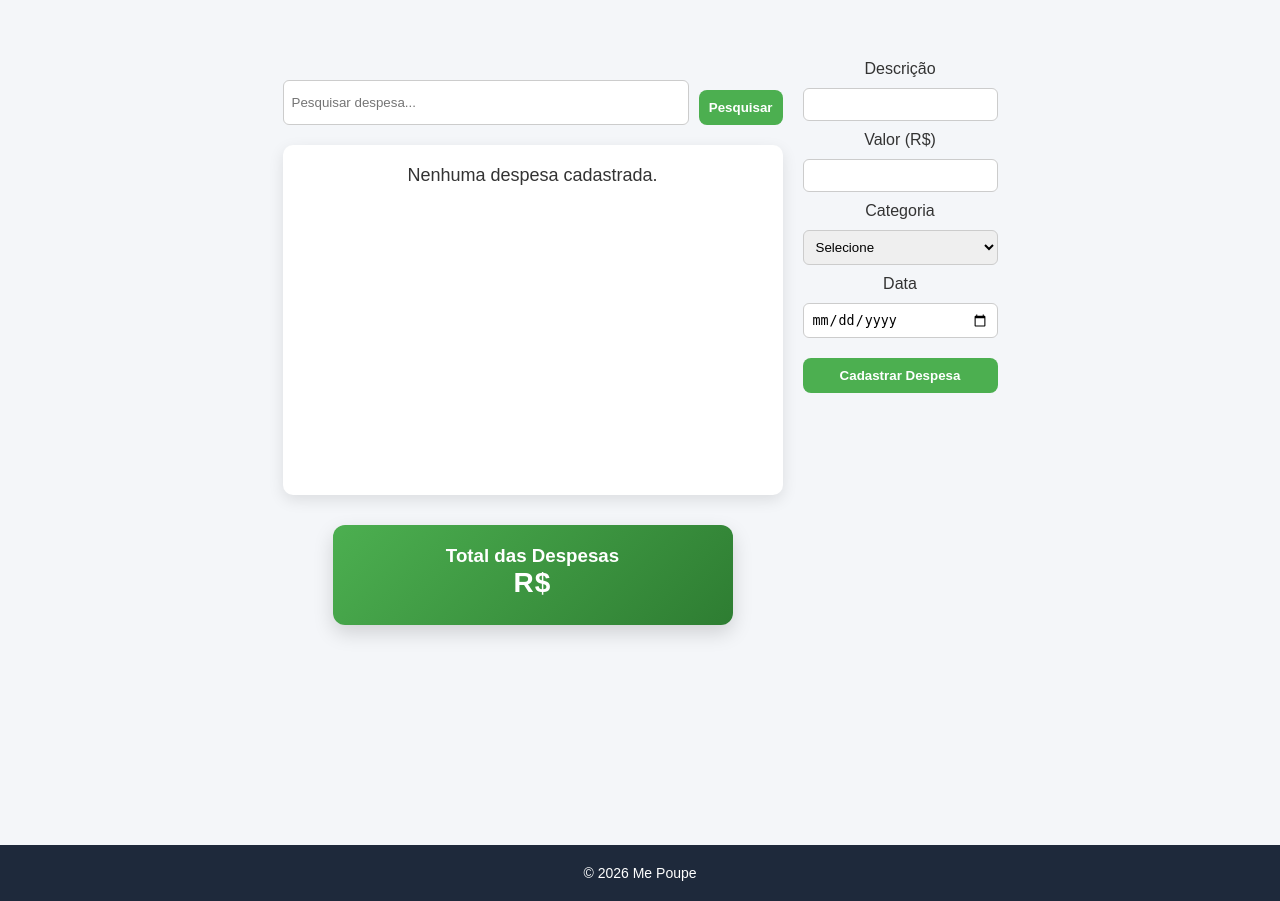
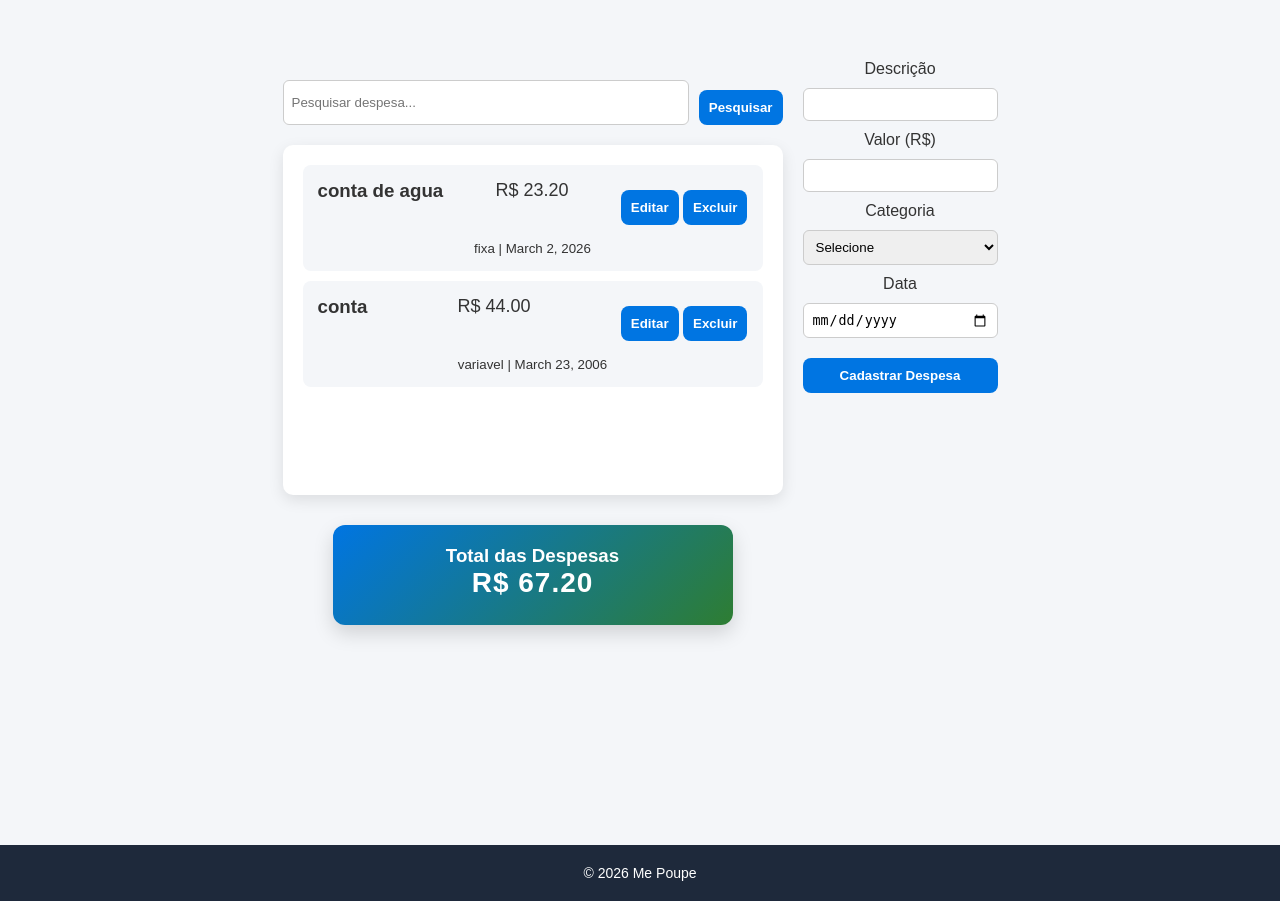
Before and after one commit to Elishow23/projeto_bora_poupar, a Django app: page /despesa/ in a window 1280 px wide. Shown: the part 68-969 px from the top of the page. Run offline with Django 5.2, Linux system fonts and the light colour scheme; data comes from the database, SQL or seed files in the repository; both versions use the stored data as it was after the commit.

Commit message:
subindo atualização do front

```diff
--- a/projeto/django/me_poupe/views.py
+++ b/projeto/django/me_poupe/views.py
@@ -11,7 +11,17 @@ def index(request):
     return render(request, "index.html")
 
 def despesa(request):
-    return render(request, "despesa.html")
+
+    despesas = Despesa.objects.all()
+
+    total = despesas.aggregate(Sum('valor'))['valor__sum'] or 0
+
+    total = float(total)
+
+    return render(request, 'despesa.html', {
+        'despesas': despesas.order_by('-data'),
+        'total': total
+    })
 
 def relatorio(request):
     return render(request, "relatorio.html")
--- a/projeto/django/setup/static/style.css
+++ b/projeto/django/setup/static/style.css
@@ -151,16 +151,49 @@ h2 {
     padding: 10px;
     border: none;
     border-radius: 8px;
-    background-color: #4CAF50;
+    background-color: #0075e2;
     color: white;
     font-weight: bold;
     cursor: pointer;
     transition: 0.3s;
 }
 
+.butao_excluir{
+    margin-top: 10px;
+    padding: 10px;
+    border: none;
+    border-radius: 8px;
+    background-color: #0075e2;
+    color: white;
+    font-weight: bold;
+    cursor: pointer;
+    transition: 0.3s;
+}
+
+.butao_editar{
+    margin-top: 10px;
+    padding: 10px;
+    border: none;
+    border-radius: 8px;
+    background-color: #0075e2;
+    color: white;
+    font-weight: bold;
+    cursor: pointer;
+    transition: 0.3s;
+}
+
+.butao_excluir:hover {
+    background-color: #FF0000;
+}
+
+.butao_editar:hover {
+    background-color: green;
+}
+
 .butao_despesa:hover {
-    background-color: #45a049;
+    background-color: green;
 }
+
 .container-relatorio {
     max-width: 500px;
     margin: 40px auto;
@@ -232,7 +265,7 @@ h2 {
     padding: 20px;
     max-width: 400px;
 
-    background: linear-gradient(135deg, #4CAF50, #2e7d32);
+    background: linear-gradient(135deg, #0075e2, #2e7d32);
     color: white;
 
     border-radius: 12px;
@@ -266,5 +299,16 @@ footer {
 .data_desc{
     display: flex;
     flex-direction: row;
-    justify-content: flex-start; /* esquerda */
+    gap: 20px;
+    justify-content: space-between;
 }
+
+.data_des > div {
+    flex: 1;
+}
+
+.espaco_valor{
+    display: flex;
+    flex-direction: column;
+    justify-content: center;
+}
--- a/projeto/django/templates/despesa.html
+++ b/projeto/django/templates/despesa.html
@@ -28,14 +28,16 @@
                         {% for despesa in despesas %}
                         <div class="card">
                             <div class="data_desc">
-                                <h3>{{ despesa.descricao }}</h3>
-                                <p>R$ {{ despesa.valor }}</p>
-
-
                                 <div>
-                                    <button class="butao_despesa">Editar</button>
+                                    <h3>{{ despesa.descricao|truncatechars:15 }}</h3>
+                                </div>
+                                <div class = "espaco_valor">
+                                    <p>R$ {{ despesa.valor }}</p>
+                                </div>
+                                <div>
+                                    <button class="butao_editar">Editar</button>
                                     <a href="{% url 'excluir_despesa' despesa.id %}" >
-                                        <button class="butao_despesa">Excluir</button>
+                                        <button class="butao_excluir">Excluir</button>
                                     </a>
                                 </div>
                             </div>
@@ -48,7 +50,7 @@
                 </div>
                 <div class="total-despesa">
                     <h3>Total das Despesas</h3>
-                    <p class="valor-total">R$ {{ total }}</p>
+                    <p class="valor-total">R$ {{ total|floatformat:2 }}</p>
                 </div>
             </div>
             <div>
@@ -56,7 +58,7 @@
                     {% csrf_token %}
 
                     <label for="descricao">Descrição</label>
-                    <input type="text" id="descricao" name="descricao" required>
+                    <input type="text" id="descricao" name="descricao" maxlength="15" required>
 
                     <label for="valor">Valor (R$)</label>
                     <input type="number" id="valor" name="valor" step="0.01" required>
```
Also changed, not shown: projeto/django/db.sqlite3.
